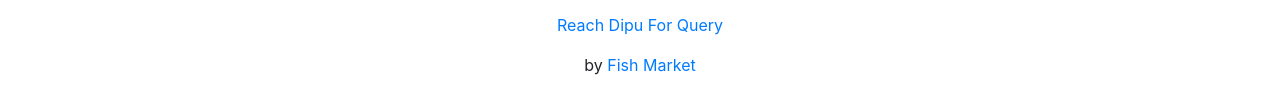
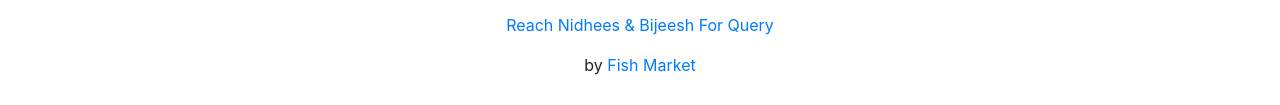
Before and after one commit to vrdipu/Angular_example, a plain HTML site: page index.html in a window 1280 px wide. Shown: the part 516-621 px from the top of the page. Drawn offline with nearby package versions, Linux system fonts and the light colour scheme.

Commit message:
Update index.html

```diff
--- a/index.html
+++ b/index.html
@@ -74,7 +74,7 @@
   </table>
 
   <p class="text-center text-muted">
-    <a href="#" target="_blank">Reach Dipu For Query</a>
+    <a href="#" target="_blank">Reach Nidhees & Bijeesh For Query</a>
   </p>
 
   <p class="text-center">
```
